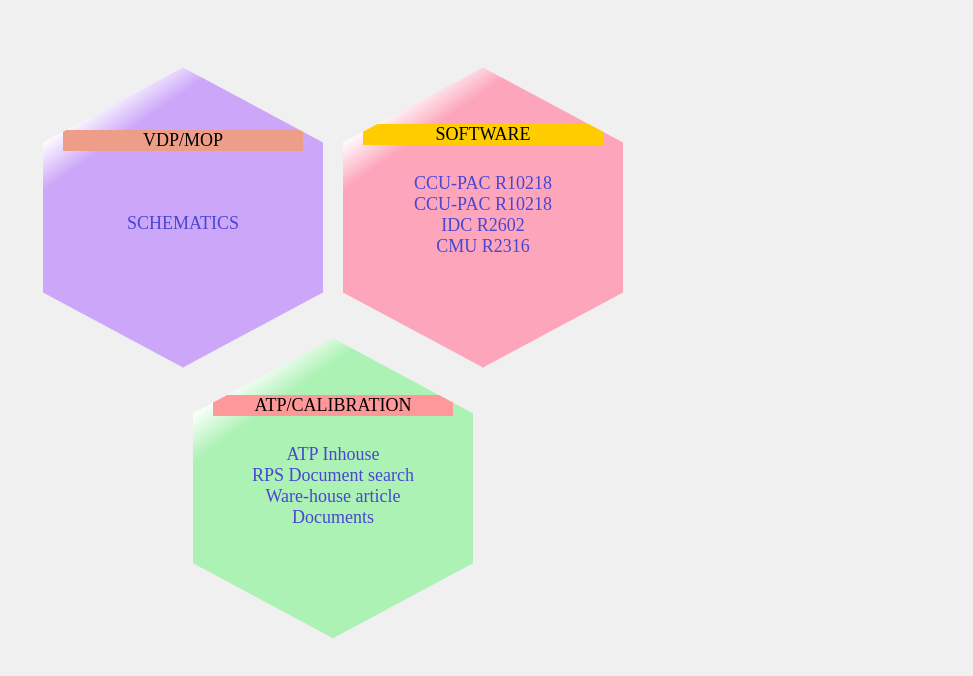
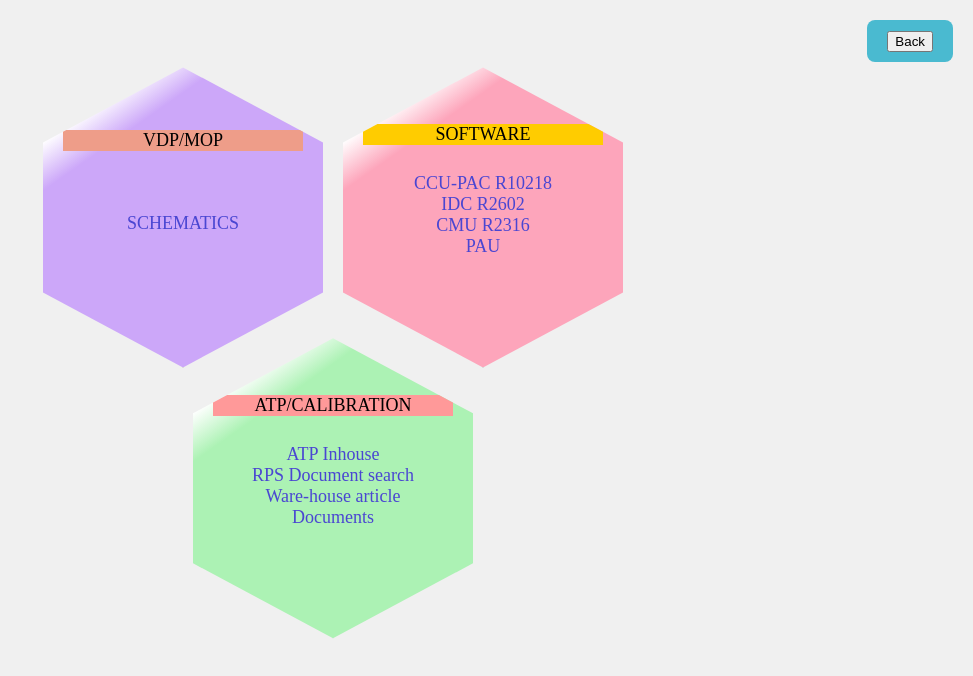
Before and after one commit to u30u33-avl/UMC-ATP.test, a plain HTML site: page doc1.html in a window 1280 px wide. Shown: the whole page, without its empty margins (307-1280 px from the left). Drawn offline with Linux system fonts and the light colour scheme.

Commit message:
Update doc1.html

```diff
--- a/doc1.html
+++ b/doc1.html
@@ -121,6 +121,18 @@
         #highlightedSection {
             background-color: yellow;
         }
+        .back-button {
+    position: fixed;
+    top: 20px;
+    right: 20px;
+    padding: 10px 20px;
+    background-color: #4abad0;
+    color: black;
+    font-size: 18px;
+    text-decoration: none;
+    border-radius: 8px;
+    z-index: 9999;
+}
 
     </style>
 </head>
@@ -153,10 +165,11 @@
 
 
             <div class="section-header" style="background-color:#ffcc00;">SOFTWARE</div> <br>
-            <a href="file:///C:/SVN_release/trunk/07_GEN5_Inverter_Testsystem/CCU-PAC_7129BGR0000" target="_blank">CCU-PAC R10218</a>
-            <a href="file:///C:/Users/u30u33/Documents/New folder.AU5884E_SG3_Commissioning_and_Maintenance_Manual.pdf (2)" target="_blank">CCU-PAC R10218</a>
-            <a href="C:\SVN_release\trunk\06_GEN5_Components\IDC_7066BGR0000A04\IDC_A04_5R1.1.1_r2602" target="_blank">IDC R2602</a>
-            <a href="C:\SVN_release\trunk\06_GEN5_Components\CMU_7097BGR0000A03\CMU_A03_5R1.1.0_r2316" target="_blank">CMU R2316</a>
+
+            <a href="https://vcs-set.avl01.avlcorp.lan/scm/repo/AVL-SET/SW-Release/trunk/07_GEN5_Inverter_Testsystem/CCU-PAC_7129BGR0000" target="_blank">CCU-PAC R10218</a>
+            <a href="https://vcs-set.avl01.avlcorp.lan/scm/repo/AVL-SET/SW-Release/trunk/06_GEN5_Components" target="_blank">IDC R2602</a>
+            <a href="https://vcs-set.avl01.avlcorp.lan/scm/repo/AVL-SET/SW-Release/trunk/06_GEN5_Components" target="_blank">CMU R2316</a>
+            <a href="https://vcs-set.avl01.avlcorp.lan/scm/repo/AVL-SET/SW-Release/trunk/06_GEN5_Components" target="_blank">PAU</a>
             <div class="line"></div>
             <br>
             <br>
@@ -171,7 +184,16 @@
             <br>
         </div>
 
+    </head>
+    <a href="#" class="back-button">
+        <button onclick="goBack()"> Back</button></a>
 
+
+    <script>
+        function goBack() {
+            window.history.back();
+        }
+        </script>
 
 </body>
 </html>
```
